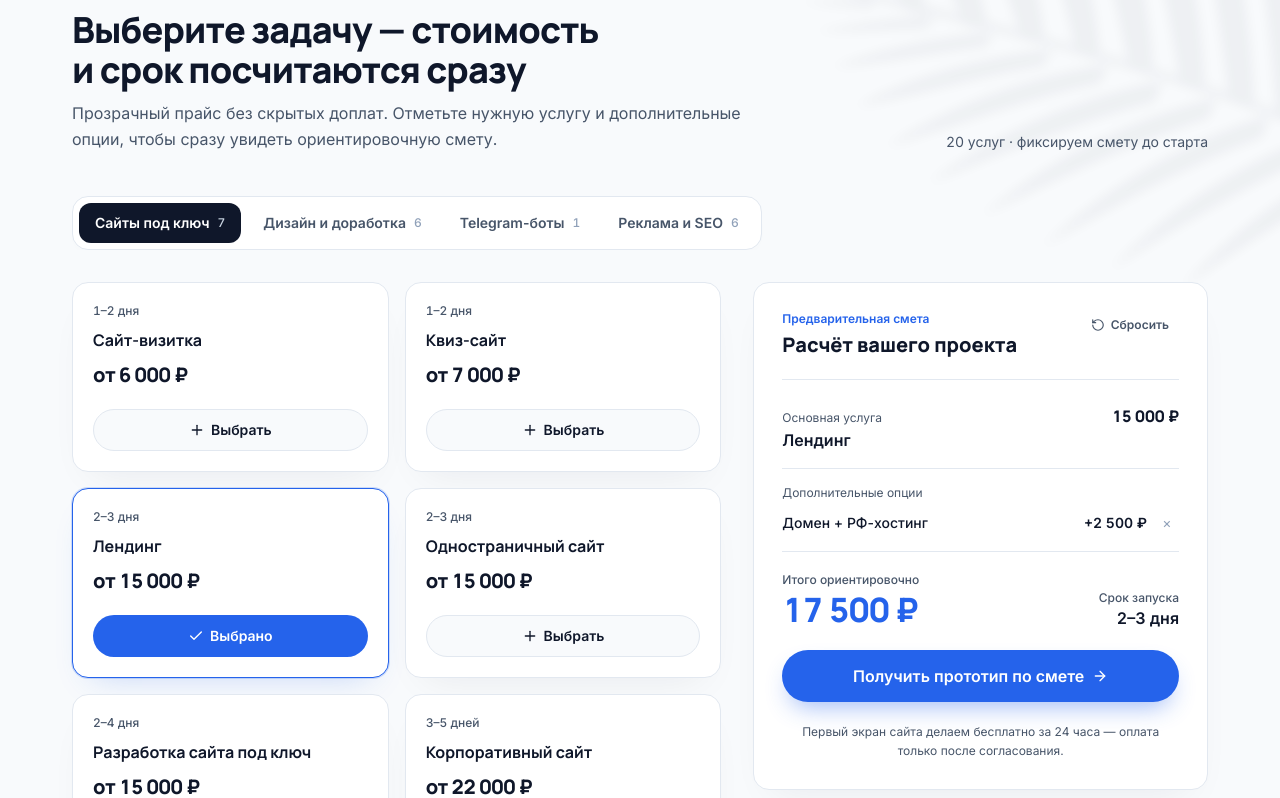
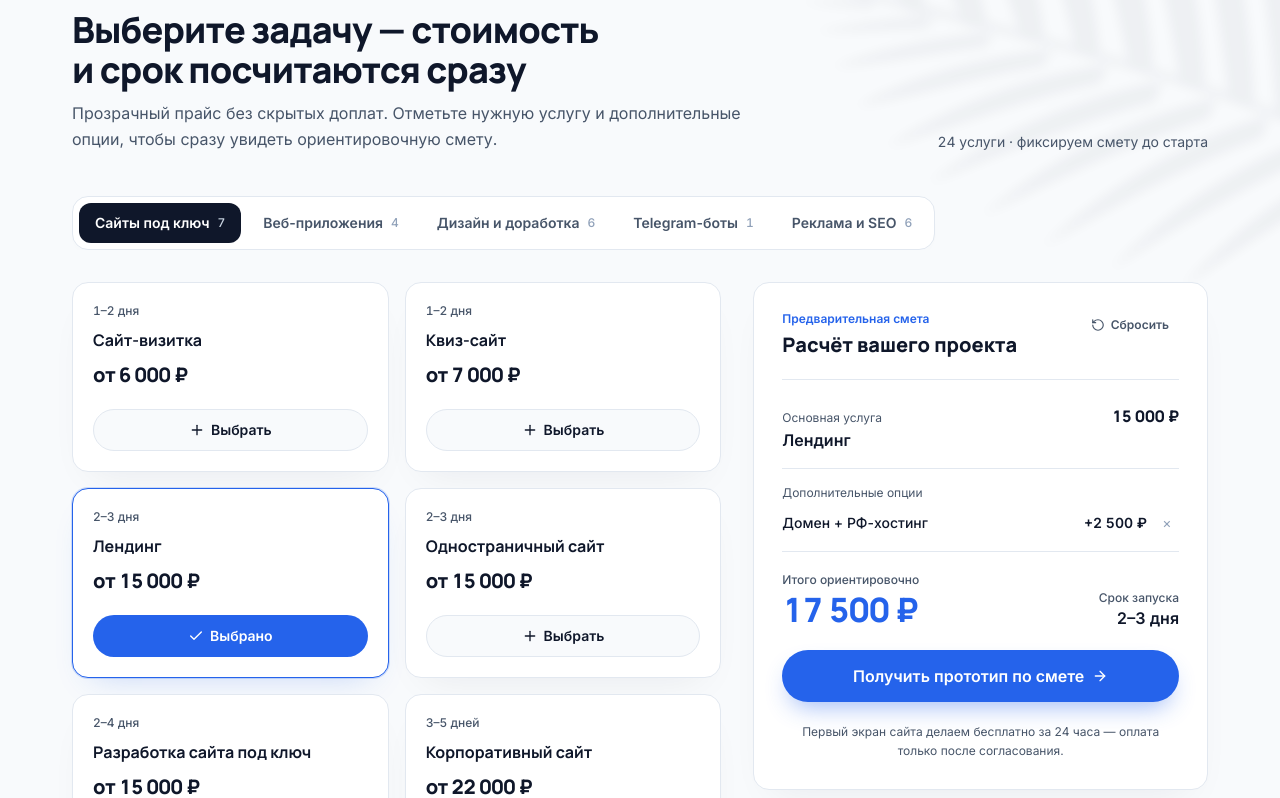
Before and after one commit to roskoshandmade-afk/m-webdev.ru, a React (Vite) app: page / in a window 1280 px wide. Shown: the part 962-1760 px from the top of the page. Built offline with nearby package versions, Linux system fonts and the light colour scheme; no server answers.

Commit message:
feat: add web apps category and dynamic service count
- Introduced 'webapps' category and updated service data schema
- Added dynamic pluralization for service count display
- Included service subtitles and enhanced addon price formatting in briefs

```diff
--- a/src/components/ServicesAndCalculator.tsx
+++ b/src/components/ServicesAndCalculator.tsx
@@ -8,8 +8,25 @@ import {
   type ServiceCategoryId,
   type ServiceOption,
 } from '../data/studioData';
-import {calculateEstimate, formatRub, type CalculatorState} from '../utils/briefFormatter';
+import {
+  calculateEstimate,
+  formatAddonPrice,
+  formatRub,
+  type CalculatorState,
+} from '../utils/briefFormatter';
 import {PalmShadows} from './PalmShadows';
+
+function pluralizeServices(count: number): string {
+  const mod10 = count % 10;
+  const mod100 = count % 100;
+  if (mod10 === 1 && mod100 !== 11) {
+    return `${count} услуга`;
+  }
+  if (mod10 >= 2 && mod10 <= 4 && (mod100 < 12 || mod100 > 14)) {
+    return `${count} услуги`;
+  }
+  return `${count} услуг`;
+}
 
 interface ServicesAndCalculatorProps {
   calcState: CalculatorState;
@@ -59,7 +76,7 @@ export function ServicesAndCalculator({
           </div>
 
           <p className="text-xs sm:text-sm text-[#475569] whitespace-nowrap shrink-0 tabular-nums">
-            20 услуг · фиксируем смету до старта
+            {pluralizeServices(SERVICE_CATALOG.length)} · фиксируем смету до старта
           </p>
         </div>
 
@@ -131,6 +148,10 @@ export function ServicesAndCalculator({
                         {service.title}
                       </h3>
 
+                      {service.subtitle && (
+                        <p className="text-xs text-[#475569] leading-relaxed">{service.subtitle}</p>
+                      )}
+
                       <div className="font-heading text-xl font-extrabold text-[#0F172A] tabular-nums tracking-[-0.02em]">
                         {service.priceLabel}
                       </div>
@@ -198,7 +219,9 @@ export function ServicesAndCalculator({
                         {active && <Check className="w-2.5 h-2.5 stroke-[3]" />}
                       </span>
                       <span>{addon.title}</span>
-                      <span className="tabular-nums opacity-80">+{formatRub(addon.price)}</span>
+                      <span className="tabular-nums opacity-80">
+                        +{formatAddonPrice(addon.price, addon.isMonthly)}
+                      </span>
                     </button>
                   );
                 })}
@@ -256,7 +279,7 @@ export function ServicesAndCalculator({
                         <span className="text-[#0F172A] font-medium truncate">{addon.title}</span>
                         <div className="flex items-center gap-2 shrink-0">
                           <span className="font-semibold text-[#0F172A] tabular-nums">
-                            +{formatRub(addon.price)}
+                            +{formatAddonPrice(addon.price, addon.isMonthly)}
                           </span>
                           <button
                             type="button"
--- a/src/data/studioData.ts
+++ b/src/data/studioData.ts
@@ -1,16 +1,24 @@
-export type ServiceCategoryId = 'sites' | 'design-dev' | 'bots' | 'marketing-seo';
+export type ServiceCategoryId =
+  | 'sites'
+  | 'webapps'
+  | 'design-dev'
+  | 'bots'
+  | 'marketing-seo';
 
 export type AddonId =
   | 'yandex-direct'
   | 'basic-seo'
   | 'domain-hosting-rf'
   | 'layout-content'
-  | 'monthly-support';
+  | 'monthly-support'
+  | 'webapp-maintenance'
+  | 'webapp-retainer';
 
 export interface ServiceOption {
   id: string;
   category: ServiceCategoryId;
   title: string;
+  subtitle?: string;
   price: number;
   priceLabel: string;
   minDays: number;
@@ -27,6 +35,7 @@ export interface AddonOption {
   price: number;
   extraDays: number;
   timingNote: string;
+  isMonthly?: boolean;
 }
 
 export const CRIMEA_CITIES = [
@@ -40,6 +49,7 @@ export const CRIMEA_CITIES = [
 
 export const SERVICE_TABS: {id: ServiceCategoryId; label: string}[] = [
   {id: 'sites', label: 'Сайты под ключ'},
+  {id: 'webapps', label: 'Веб-приложения'},
   {id: 'design-dev', label: 'Дизайн и доработка'},
   {id: 'bots', label: 'Telegram-боты'},
   {id: 'marketing-seo', label: 'Реклама и SEO'},
@@ -124,6 +134,58 @@ export const SERVICE_CATALOG: ServiceOption[] = [
     maxDays: 7,
     turnaround: '4–7 дней',
     kind: 'primary',
+  },
+
+  // Веб-приложения и содержание
+  {
+    id: 'srv-webapp-pwa',
+    category: 'webapps',
+    title: 'PWA / калькулятор-сервис',
+    subtitle: 'Онлайн-калькулятор, запись или интерактивный веб-сервис',
+    price: 18000,
+    priceLabel: 'от 18 000 ₽',
+    minDays: 3,
+    maxDays: 5,
+    turnaround: '3–5 дней',
+    kind: 'primary',
+  },
+  {
+    id: 'srv-webapp-dashboard',
+    category: 'webapps',
+    title: 'Веб-приложение / дашборд',
+    subtitle: 'Личный кабинет, учёт заявок, панель управления и аналитика',
+    price: 25000,
+    priceLabel: 'от 25 000 ₽',
+    minDays: 4,
+    maxDays: 7,
+    turnaround: '4–7 дней',
+    kind: 'primary',
+  },
+  {
+    id: 'srv-webapp-maintenance',
+    category: 'webapps',
+    title: 'Содержание веб-приложения (1 мес)',
+    subtitle: 'Обновления, правки, мониторинг и резервные копии',
+    price: 4500,
+    priceLabel: 'от 4 500 ₽/мес',
+    minDays: 1,
+    maxDays: 1,
+    turnaround: 'ежемесячно',
+    kind: 'addon',
+    addonId: 'webapp-maintenance',
+  },
+  {
+    id: 'srv-webapp-retainer',
+    category: 'webapps',
+    title: 'Регламентное сопровождение и доработки',
+    subtitle: 'Развитие функций, приоритетные правки и резервное копирование',
+    price: 8000,
+    priceLabel: 'от 8 000 ₽/мес',
+    minDays: 1,
+    maxDays: 1,
+    turnaround: 'ежемесячно',
+    kind: 'addon',
+    addonId: 'webapp-retainer',
   },
 
   // Дизайн и доработка
@@ -314,10 +376,27 @@ export const ADDON_OPTIONS: AddonOption[] = [
   },
   {
     id: 'monthly-support',
-    title: 'Сопровождение 1 мес',
+    title: 'Сопровождение сайта (1 мес)',
     price: 3000,
     extraDays: 0,
     timingNote: '1 месяц',
+    isMonthly: true,
+  },
+  {
+    id: 'webapp-maintenance',
+    title: 'Содержание веб-приложения (1 мес)',
+    price: 4500,
+    extraDays: 0,
+    timingNote: '1 месяц',
+    isMonthly: true,
+  },
+  {
+    id: 'webapp-retainer',
+    title: 'Регламентное сопровождение и доработки',
+    price: 8000,
+    extraDays: 0,
+    timingNote: '1 месяц',
+    isMonthly: true,
   },
 ];
 
--- a/src/utils/briefFormatter.ts
+++ b/src/utils/briefFormatter.ts
@@ -118,11 +118,17 @@ export interface LeadBriefInput {
   calcState: CalculatorState;
 }
 
+export function formatAddonPrice(price: number, isMonthly?: boolean): string {
+  return isMonthly ? `${formatRub(price)}/мес` : formatRub(price);
+}
+
 export function buildFormattedBrief(input: LeadBriefInput): string {
   const estimate = calculateEstimate(input.calcState);
   const addonNames =
     estimate.addons.length > 0
-      ? estimate.addons.map((a) => a.title).join(', ')
+      ? estimate.addons
+          .map((a) => `${a.title} (+${formatAddonPrice(a.price, a.isMonthly)})`)
+          .join(', ')
       : 'Без доп. опций';
 
   const lines: string[] = [
```
